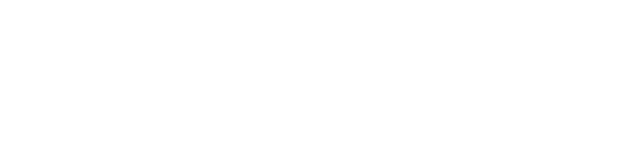
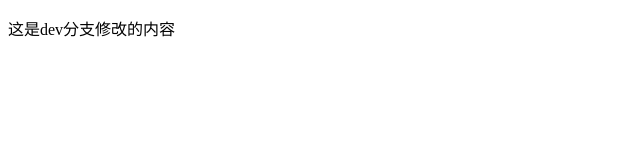
Before and after one commit to Baymini0918/mp, a plain HTML site: page index.html in a window 1280 px wide. Shown: the whole page, without its empty margins (0-640 px from the left). Drawn offline with Linux system fonts and the light colour scheme.

Commit message:
程序员A完成了任务

```diff
--- a/index.html
+++ b/index.html
@@ -5,6 +5,7 @@
     <title>Document</title>
 </head>
 <body>
+<p>这是dev分支修改的内容</p>
 
 
 
```
